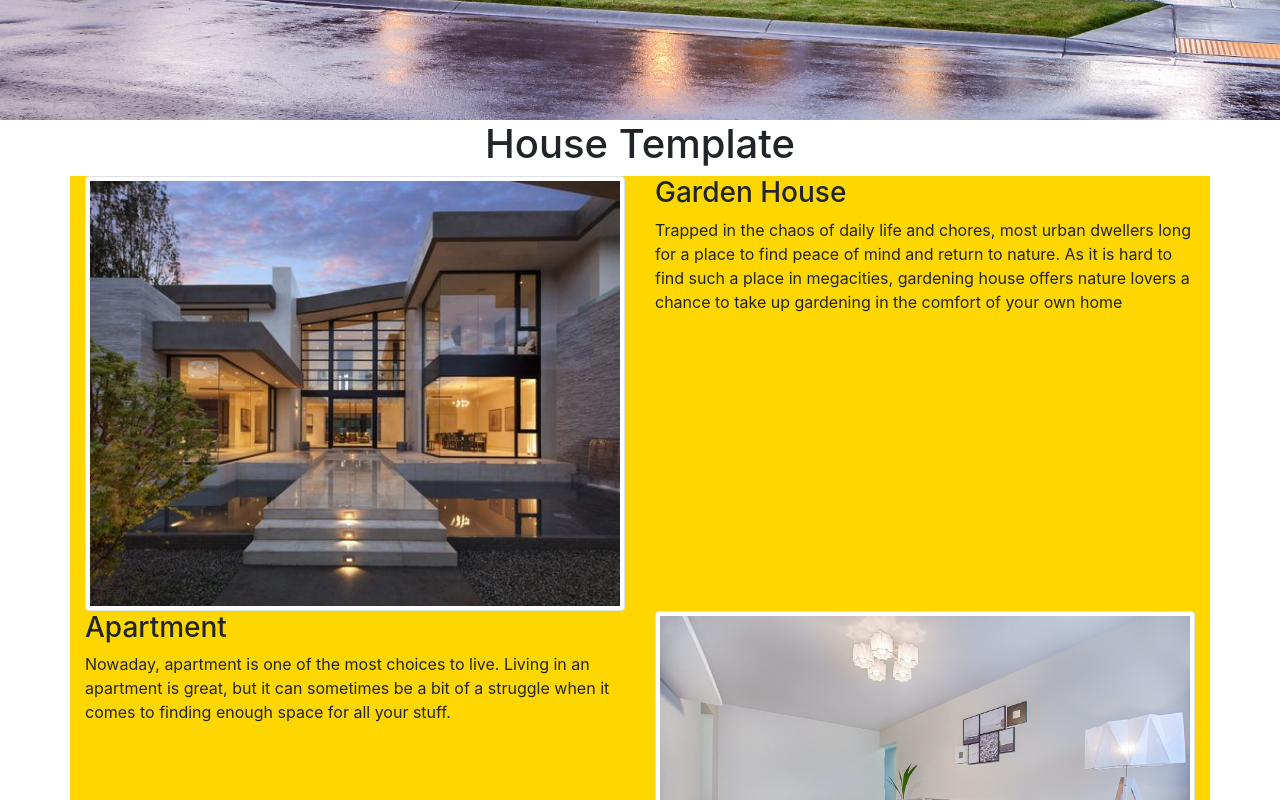
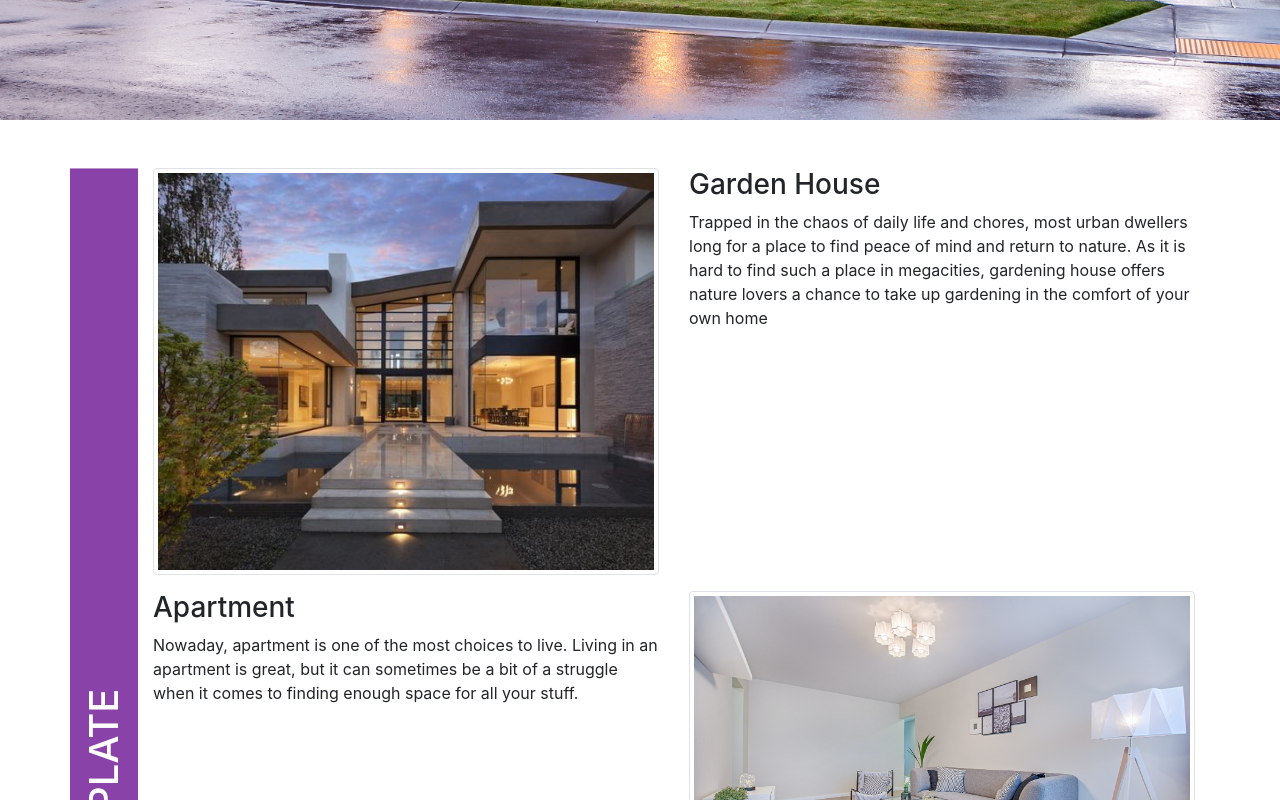
Before and after one commit to luongdangvp2000/amazingHouse, a React (Create React App) app: page / in a window 1280 px wide. Shown: the part 680-1480 px from the top of the page. Built offline with nearby package versions, Linux system fonts and the light colour scheme.

Commit message:
change housetemplate

```diff
--- a/package.json
+++ b/package.json
@@ -7,6 +7,7 @@
     "@testing-library/react": "^11.2.2",
     "@testing-library/user-event": "^12.5.0",
     "bootstrap": "^4.5.3",
+    "node-sass": "^5.0.0",
     "react": "^17.0.1",
     "react-admin": "^3.10.4",
     "react-bootstrap": "^1.4.0",
--- a/src/components/HouseTemplate.js
+++ b/src/components/HouseTemplate.js
@@ -7,8 +7,11 @@ import Image from 'react-bootstrap/Image'
 function HouseTemplate() {
     return (
         <>
-            <h1 className="text-center">House Template</h1>
-            <Container>
+            <Container className="house-container mt-5">
+                <Row>
+
+                    <h1 className="text-content">HOUSE TEMPLATE</h1>
+                    <Col>
                         <Row className="garden-house">
                             <Col><Image className="gardenHouse-img" src='/images/gardenHouse.jpg' alt="gardenHouse" thumbnail /></Col>
                             <Col className="">
@@ -17,7 +20,7 @@ function HouseTemplate() {
                             </Col>
                         </Row>
 
-                <Row className="apartment">
+                        <Row className="apartment mt-3">
                             <Col className="">
                                 <h3>Apartment</h3>
                                 <p>Nowaday, apartment is one of the most choices to live. Living in an apartment is great, but it can sometimes be a bit of a struggle when it comes to finding enough space for all your stuff.</p>
@@ -25,11 +28,13 @@ function HouseTemplate() {
                             <Col><Image className="apartment-img" src='/images/apartment.jpg' alt="apartment" thumbnail /></Col>
                         </Row>
 
-                <Row className="mini-apartment">
+                        <Row className="mini-apartment mt-3">
                             <Col><Image className="mini-apartment-img" src="/images/miniApartment.jpg" alt="mini-partment" thumbnail /></Col>
                             <Col className="">
                                 <h3>Mini Apartment</h3>
                                 <p>Mini Apartment is a new trending of young living style. A big part of young people such as student, single person, ... usually choose this living style cause it's cheap and convenient</p>
+                            </Col>
+                        </Row>
                     </Col>
                 </Row>
             </Container>
--- a/src/components/css/HouseTemplate.css
+++ b/src/components/css/HouseTemplate.css
@@ -1,3 +1,15 @@
-.garden-house,.apartment,.mini-apartment{
-    background-color: gold;
+
+.text-content{
+    writing-mode: vertical-rl;
+    display: inline;
+    background-color: #8942a8;
+    color: white;
+    transform: rotate(180deg);
+    text-align: center;
+    padding: 10px;
 }
+
+.garden-house, .apartment, .mini-apartment{
+    box-sizing: border-box;
+    border-color: rbga(orange, 1);
+}
```
Also changed, not shown: 2 other files (tests, documents, lock files or other folders). Lines whose indentation alone changed are shown as unchanged.
